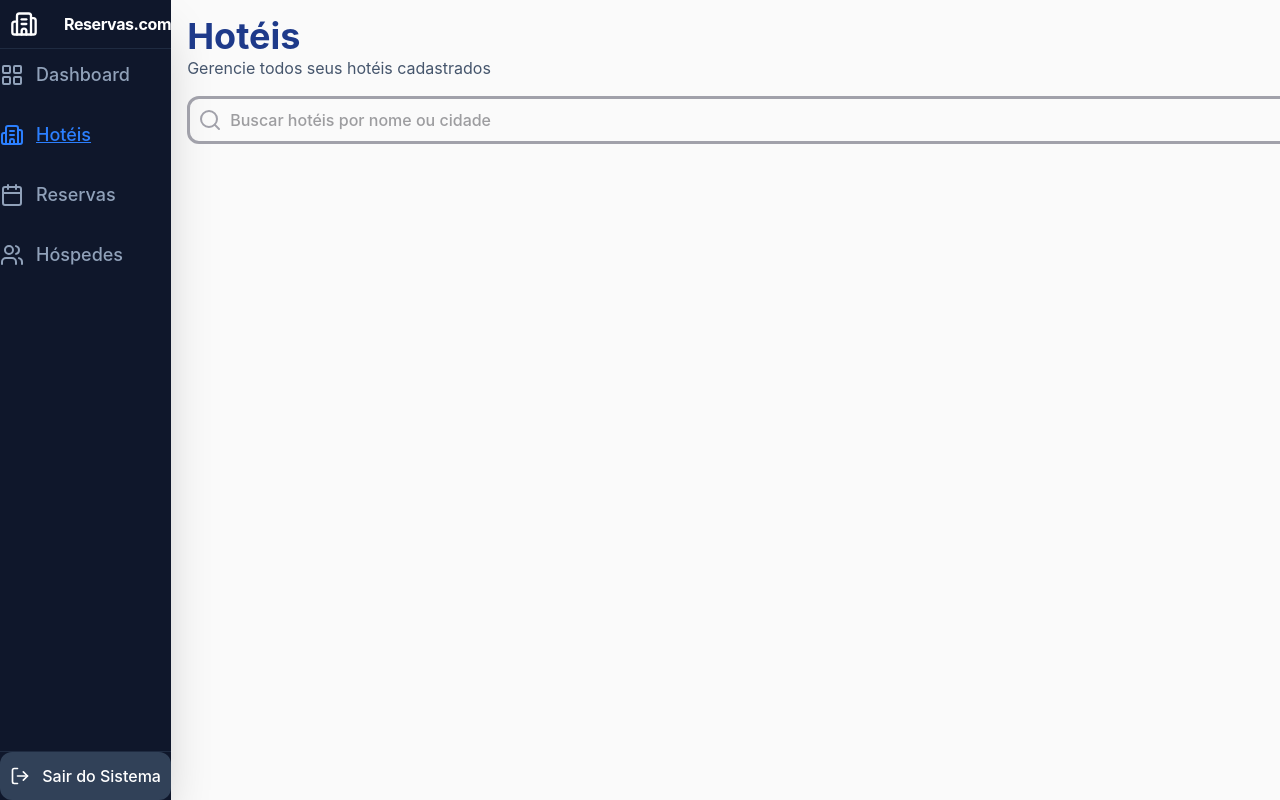
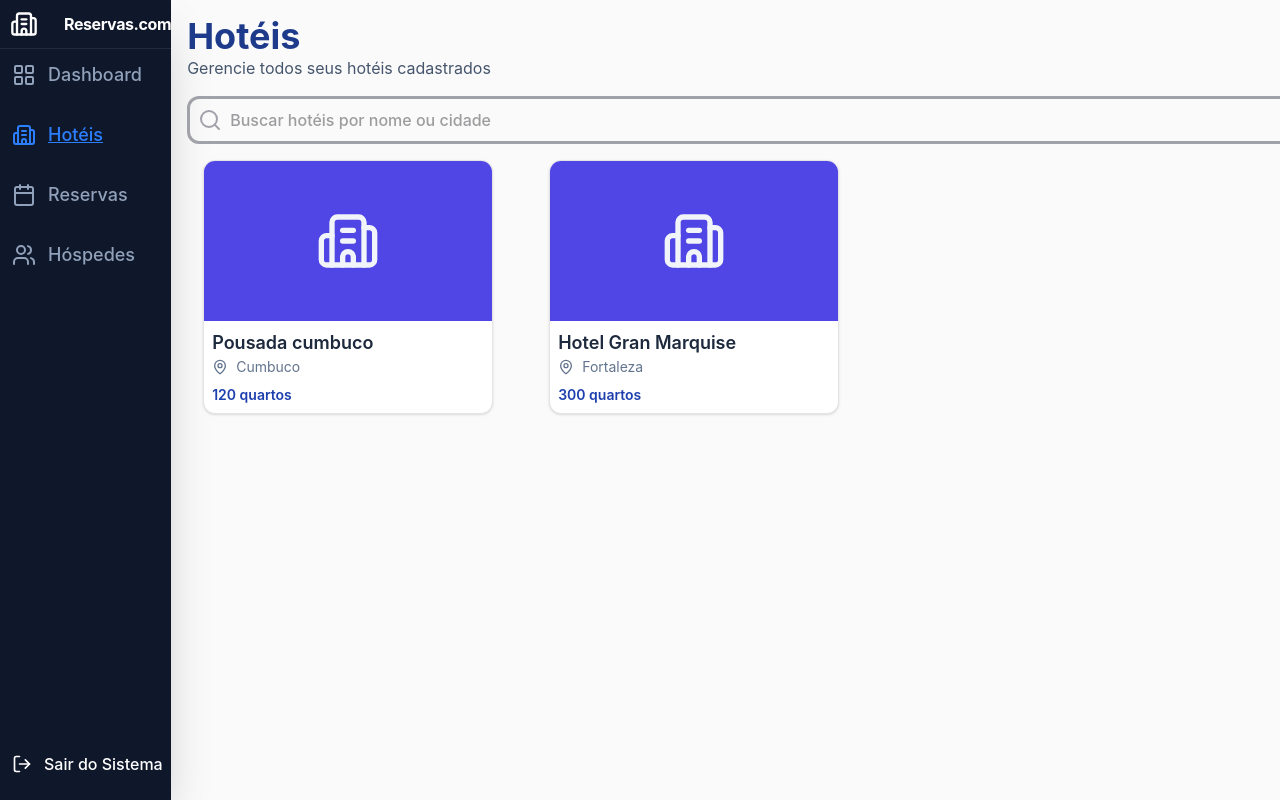
Before and after one commit to Sofyaolvs/hotelaria, a React app in the folder frontend/: page / in a window 1280 px wide. Both pictures are taken after a click on the button "Hotéis". Shown: the top 800 px of the page. Built offline with nearby package versions, Linux system fonts and the light colour scheme; the HTML template or start-up script is replaced by a standard one.

Commit message:
feat: Tela de hotéis cadastrados e layout

```diff
--- a/frontend/src/App.tsx
+++ b/frontend/src/App.tsx
@@ -1,34 +1,31 @@
 import { useState } from 'react'
 import './App.css'
 import Sidebar from './components/sidebar/SideBar'
-import { Header, getHeaderConfig } from './components/header'
-import SearchBar, { getSearchBarConfig } from './components/searchBar/searchBar'
+import HotelPage from './pages/HotelPage/HotelPage'
+import BookingPage from './pages/BookingsPage/BookingPage'
+import GuestsPage from './pages/GuestsPage/GuestsPage'
+import HomePage from './pages/HomePage/HomePage'
 
 function App() {
   const [currentRoute, setCurrentRoute] = useState('dashboard')
-  const headerConfig = getHeaderConfig(currentRoute)
-  const showSearchBar = ['hotels', 'hospedes', 'reservas'].includes(currentRoute)
-  const searchBarConfig = getSearchBarConfig(currentRoute)
 
-  const handleAddClick = () => {
-    console.log(`Adicionar novo item em: ${currentRoute}`)
+  const renderPage = () => {
+    switch (currentRoute) {
+      case 'hotels':
+        return <HotelPage />
+      case 'bookings':
+        return <BookingPage />
+      case 'guests':
+        return <GuestsPage />
+      case 'home':
+        return <HomePage />
+    }
   }
 
   return (
     <div className="flex min-h-screen bg-zinc-50">
       <Sidebar activeItem={currentRoute} onNavigate={setCurrentRoute} />
-      <div className="flex-1 flex flex-col !m-4 ">
-        <Header
-          title={headerConfig.title}
-          description={headerConfig.description}
-          showAddButton={headerConfig.showAddButton}
-          addButtonLabel={headerConfig.addButtonLabel}
-          onAddClick={handleAddClick}
-        />
-        <main className="flex-1 p-8 !mt-4">
-          {showSearchBar && <SearchBar placeholder={searchBarConfig.placeholder} />}
-        </main>
-      </div>
+      {renderPage()}
     </div>
   )
 }
--- /dev/null
+++ b/frontend/src/components/cards/HotelCard.tsx
@@ -0,0 +1,29 @@
+import { Building2, MapPin } from 'lucide-react';
+
+interface HotelCardProps {
+  name: string;
+  city: string;
+  rooms: number;
+}
+
+export default function HotelCard({ name, city, rooms }: HotelCardProps) {
+  return (
+    <div className="bg-white rounded-xl shadow-sm border border-neutral-200 overflow-hidden hover:shadow-md transition-shadow m-4!">
+      <div className="h-40 bg-secondary-600 flex items-center justify-center">
+          <Building2 className="w-16 h-16 text-slate-100" />
+      </div>
+      <div className="p-4 !m-2">
+        <h3 className="text-lg font-semibold text-slate-800 mb-2">{name}</h3>
+        <div className="flex flex-col gap-2">
+          <div className="flex items-center gap-2 text-slate-500">
+            <MapPin className="w-4 h-4" />
+            <span className="text-sm">{city}</span>
+          </div>
+          <div className="flex items-center gap-2 text-primary-800 font-semibold">
+            <span className="text-sm">{rooms} quartos</span>
+          </div>
+        </div>
+      </div>
+    </div>
+  );
+}
--- /dev/null
+++ b/frontend/src/components/cards/index.tsx
@@ -0,0 +1 @@
+export { default as HotelCard } from './HotelCard';
--- /dev/null
+++ b/frontend/src/components/layout/PageLayout.tsx
@@ -0,0 +1,41 @@
+import type { ReactNode } from 'react';
+import { Header } from '../header';
+import SearchBar from '../searchBar/searchBar';
+
+interface PageLayoutProps {
+  title: string;
+  description: string;
+  showAddButton?: boolean;
+  addButtonLabel?: string;
+  onAddClick?: () => void;
+  showSearchBar?: boolean;
+  searchPlaceholder?: string;
+  children?: ReactNode;
+}
+
+export default function PageLayout({
+  title,
+  description,
+  showAddButton = false,
+  addButtonLabel = 'Adicionar',
+  onAddClick,
+  showSearchBar = false,
+  searchPlaceholder = '',
+  children,
+}: PageLayoutProps) {
+  return (
+    <div className="flex-1 flex flex-col !m-4">
+      <Header
+        title={title}
+        description={description}
+        showAddButton={showAddButton}
+        addButtonLabel={addButtonLabel}
+        onAddClick={onAddClick}
+      />
+      <main className="flex-1 p-8 !mt-4">
+        {showSearchBar && <SearchBar placeholder={searchPlaceholder} />}
+        {children}
+      </main>
+    </div>
+  );
+}
--- /dev/null
+++ b/frontend/src/components/layout/index.tsx
@@ -0,0 +1 @@
+export { default as PageLayout } from './PageLayout';
--- a/frontend/src/components/sidebar/SideBar.tsx
+++ b/frontend/src/components/sidebar/SideBar.tsx
@@ -48,7 +48,7 @@ export default function SideBar({ activeItem, onNavigate }: SideBarProps) {
               size="xl"
               fullWidth
               icon={<Icon className="w-6 h-6" />}
-              className={`justify-start !py-3 !bg-transparent hover:!bg-transparent ${isActive ? 'underline !text-blue-500' : 'hover:!text-white'}`}
+              className={`justify-start !m-3 !bg-transparent hover:!bg-transparent ${isActive ? 'underline !text-blue-500' : 'hover:!text-white'}`}
             >
               <span className="flex-1 text-left">{item.label}</span>
             </Button>
@@ -56,11 +56,11 @@ export default function SideBar({ activeItem, onNavigate }: SideBarProps) {
         })}
       </nav>
 
-      <div className="my-6 border-t border-slate-700/50"></div>
 
       <div className="p-4 mt-auto">
         <Button
           variant="secondary"
+          className='!bg-transparent hover:!bg-transparent hover:text-danger-600 !justify-start !m-3'
           fullWidth
           icon={<LogOut className="w-5 h-5" />}
         >
--- /dev/null
+++ b/frontend/src/pages/BookingsPage/BookingPage.tsx
@@ -0,0 +1,8 @@
+import { PageLayout } from "@/components/layout";
+
+export default function BookingPage() {
+  return (
+    <PageLayout title="Reservas" description="Gerencie todas as reservas">
+    </PageLayout>
+  )
+}
--- /dev/null
+++ b/frontend/src/pages/GuestsPage/GuestsPage.tsx
@@ -0,0 +1,8 @@
+import { PageLayout } from "@/components/layout";
+
+export default function GuestsPage() {
+  return (
+    <PageLayout title="Hóspedes" description="Gerencie todos os hóspedes cadastrados">
+    </PageLayout>
+  )
+}
--- /dev/null
+++ b/frontend/src/pages/HomePage/HomePage.tsx
@@ -0,0 +1,8 @@
+import { PageLayout } from "@/components/layout";
+
+export default function HomePage() {
+  return (
+    <PageLayout title="Dashboard" description="Visão geral do sistema de gerenciamento de hotéis">
+    </PageLayout>
+  )
+}
--- /dev/null
+++ b/frontend/src/pages/HotelPage/HotelPage.tsx
@@ -0,0 +1,30 @@
+import { HotelCard } from "@/components/cards";
+import { PageLayout } from "@/components/layout";
+
+const mockHotels = [
+  { id: 1, name: 'Pousada cumbuco', city: 'Cumbuco', rooms: 120 },
+  { id: 2, name: 'Hotel Gran Marquise', city: 'Fortaleza', rooms: 300 },
+]
+
+export default function HotelPage() {
+  const handleAddHotel = () => {
+  }
+
+  return (
+    <PageLayout
+      title="Hotéis"
+      description="Gerencie todos seus hotéis cadastrados"
+      showAddButton
+      addButtonLabel="Novo Hotel"
+      onAddClick={handleAddHotel}
+      showSearchBar
+      searchPlaceholder="Buscar hotéis por nome ou cidade"
+    >
+      <div className="grid grid-cols-1 md:grid-cols-2 lg:grid-cols-3 xl:grid-cols-4 gap-6 mt-6">
+        {mockHotels.map((hotel) => (
+          <HotelCard key={hotel.id} name={hotel.name} city={hotel.city} rooms={hotel.rooms} />
+        ))}
+      </div>
+    </PageLayout>
+  );
+}
```
Also changed, not shown: frontend/src/components/cards/cards.tsx (deleted).
